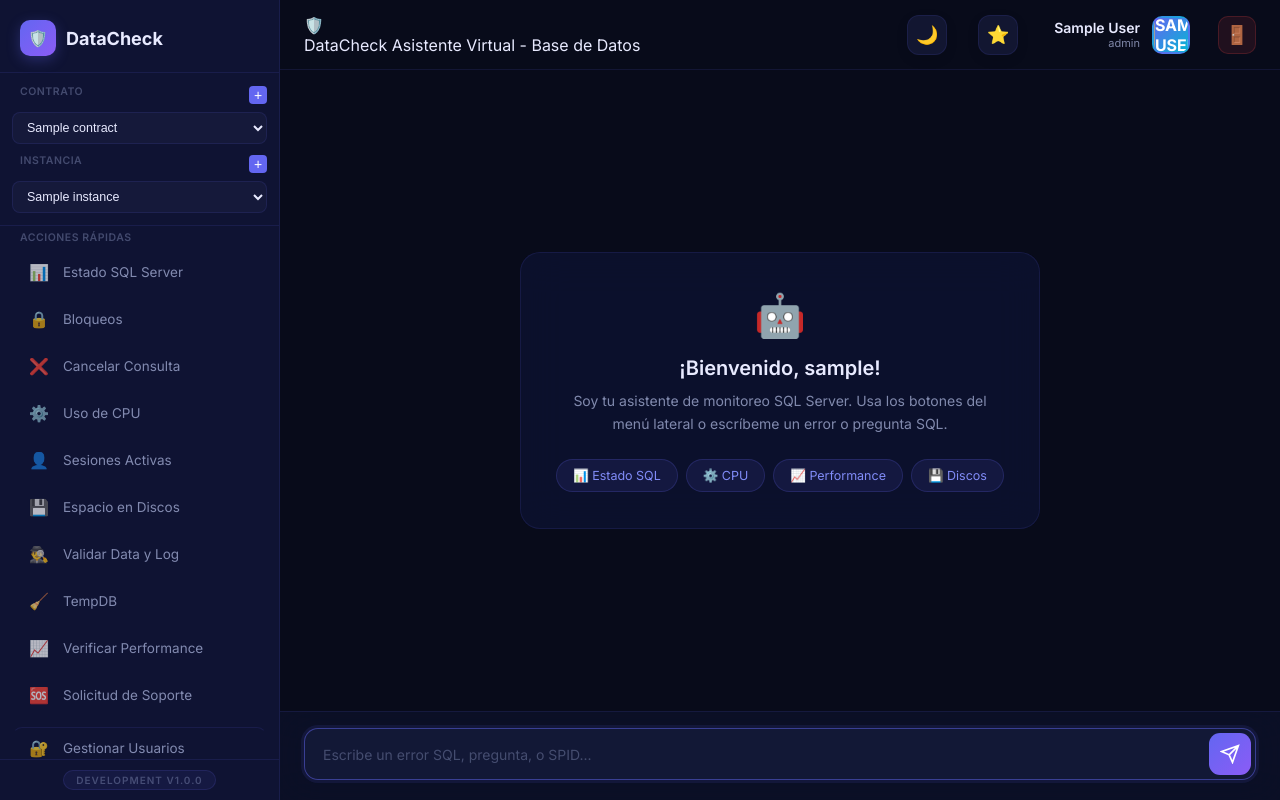
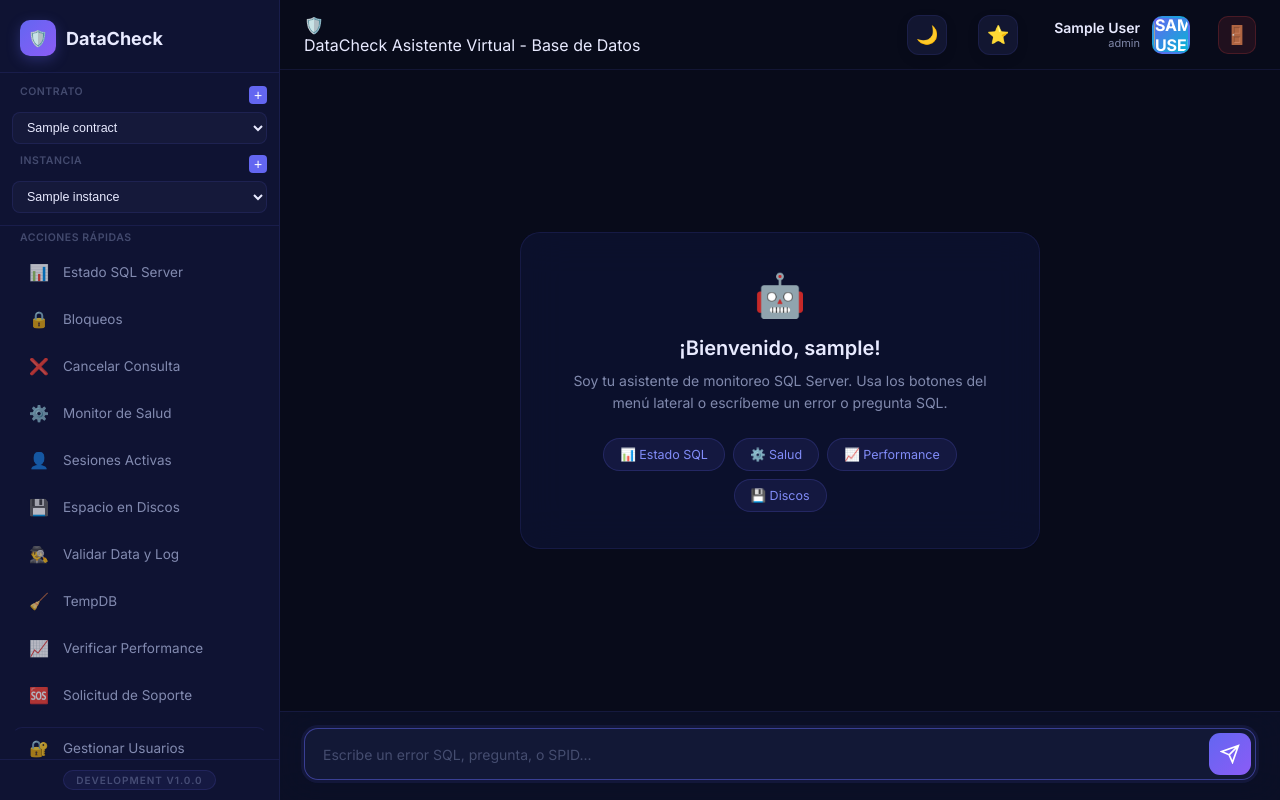
Before and after one commit to JhojanUsugaVargas/DataCheck-web, a Flask app: template frontend/templates/index.html in a window 1280 px wide. Run offline with Flask 3, Linux system fonts and the light colour scheme; the template is opened without the code that fills it: most values are stand-ins (such as "Sample title", 1, 10 or a date in 2020); parts of the project's set-up code (start-up, migrations or seed data) failed here and were passed over; grey boxes are pictures that could not be loaded.

Commit message:
ui: rename CPU usage to Health Monitor for clarity

```diff
--- a/backend/blueprints/dba_bp.py
+++ b/backend/blueprints/dba_bp.py
@@ -93,7 +93,7 @@ def action_cpu():
 
         return jsonify({
             'type': 'instance_monitor',
-            'title': '⚙️ Monitor Rápido de Instancia',
+            'title': '⚙️ Monitor de Salud de Instancia',
             'data': data
         })
     except Exception as e:
--- a/frontend/static/app.js
+++ b/frontend/static/app.js
@@ -78,7 +78,7 @@ function sendAction(action) {
         'status': '📊 Estado SQL Server',
         'bloqueos': '🔒 Bloqueos',
         'cancelar': '❌ Cancelar Consulta',
-        'cpu': '⚙️ Uso de CPU',
+        'cpu': '⚙️ Monitor de Salud',
         'whoisactive': '👤 Sesiones Activas',
         'discos': '💾 Espacio en Discos',
         'datalog': '🕵️‍♂️ Validar Data y Log',
--- a/frontend/templates/index.html
+++ b/frontend/templates/index.html
@@ -109,7 +109,7 @@
 
                 <button class="action-btn" onclick="sendAction('cpu')">
                     <span class="action-icon">⚙️</span>
-                    <span>Uso de CPU</span>
+                    <span>Monitor de Salud</span>
                 </button>
 
                 {% if is_dba %}
@@ -207,7 +207,7 @@
                     pregunta SQL.</p>
                 <div class="quick-actions">
                     <button class="quick-btn" onclick="sendAction('status')">📊 Estado SQL</button>
-                    <button class="quick-btn" onclick="sendAction('cpu')">⚙️ CPU</button>
+                    <button class="quick-btn" onclick="sendAction('cpu')">⚙️ Salud</button>
                     <button class="quick-btn" onclick="sendAction('performance')">📈 Performance</button>
                     <button class="quick-btn" onclick="sendAction('discos')">💾 Discos</button>
                 </div>
```
